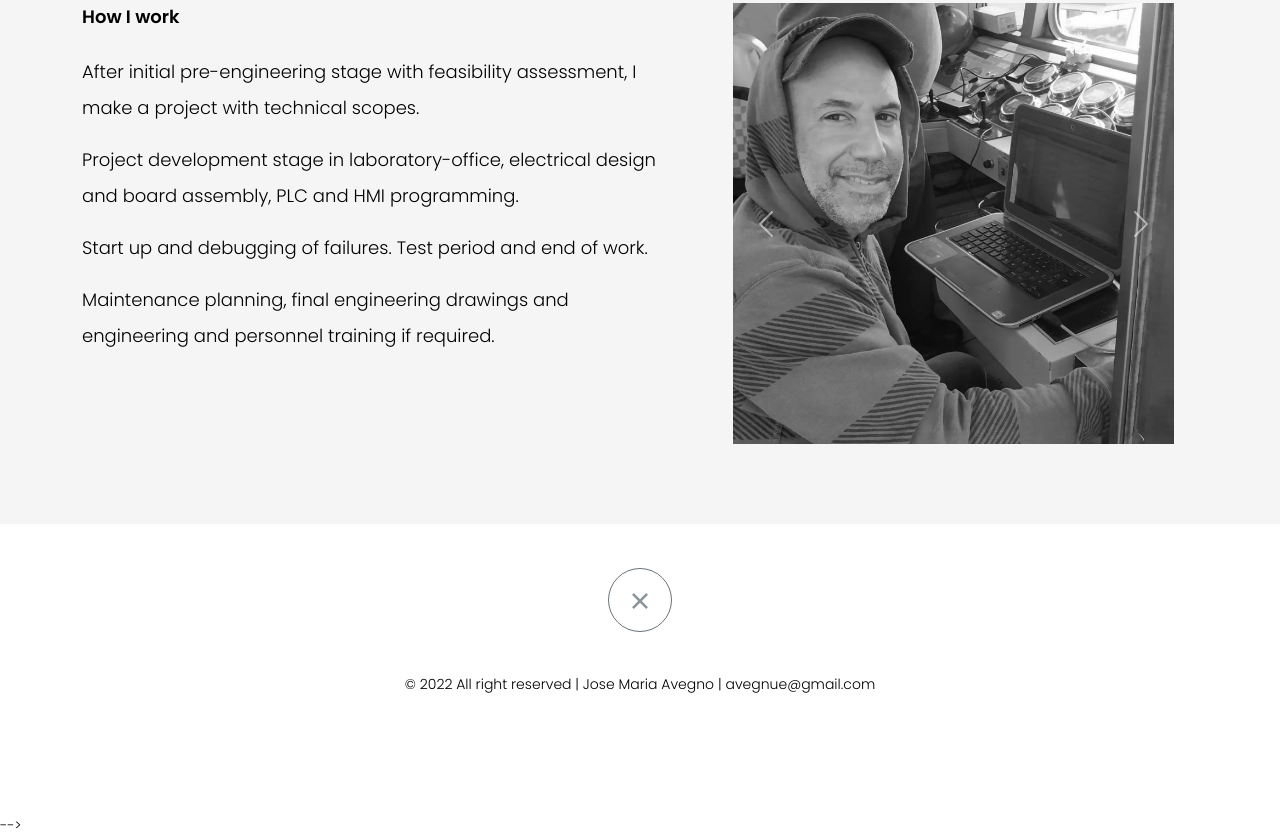
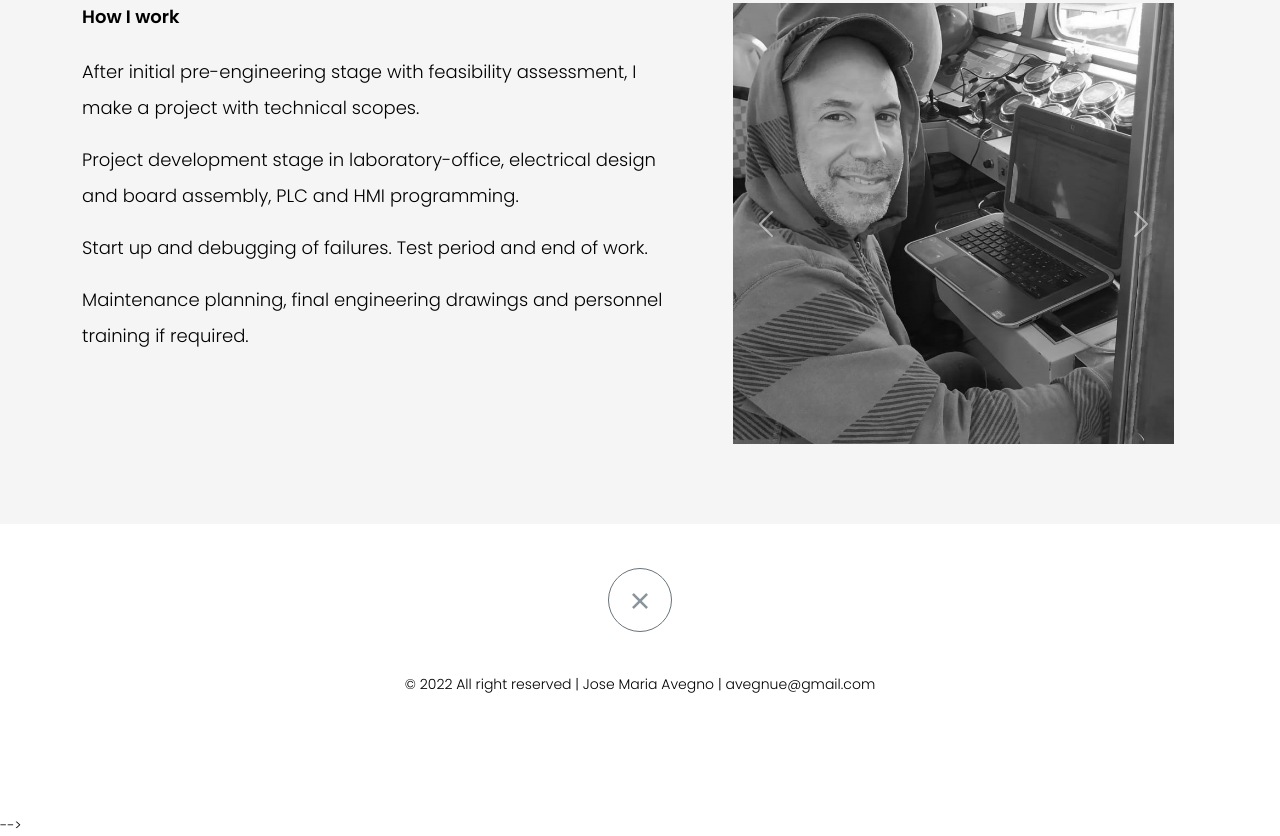
Before and after one commit to JoseAvegno/Resume, a plain HTML site: page index.html in a window 1280 px wide. Shown: the part 1522-2358 px from the top of the page. Drawn offline with nearby package versions, Linux system fonts and the light colour scheme.

Commit message:
change index words

```diff
--- a/index.html
+++ b/index.html
@@ -97,7 +97,7 @@
                         <p>After initial pre-engineering stage with feasibility assessment, I make a project with technical scopes. </p>
                         <p>Project development stage in laboratory-office, electrical design and board assembly, PLC and HMI programming. </p>
                         <p>Start up and debugging of failures. Test period and end of work. </p>
-                        <p>Maintenance planning, final engineering drawings and engineering and personnel training if required. </p>
+                        <p>Maintenance planning, final engineering drawings and personnel training if required. </p>
                       </article>
                     </div>
                   </div>
```
